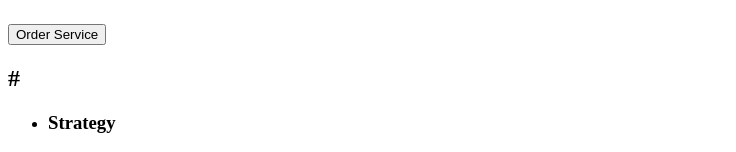
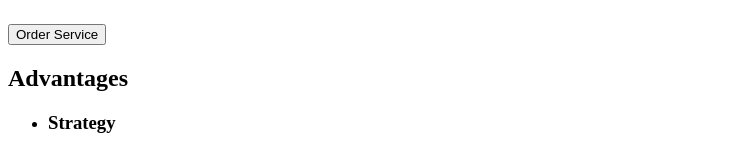
Before and after one commit to irenkabereza-del/goit-markup-hw-02, a plain HTML site: page index.html in a window 1280 px wide. Shown: the part 191-343 px from the top of the page, without its empty margins (0-736 px from the left). Drawn offline with Linux system fonts and the light colour scheme.

Commit message:
edit index file

```diff
--- a/index.html
+++ b/index.html
@@ -38,7 +38,7 @@
     <button type="button">Order Service</button>
 </section>
 <section>
-    <h2>#</h2>
+    <h2>Advantages</h2>
     <ul>
         <li>
 <h3>Strategy</h3>
```
